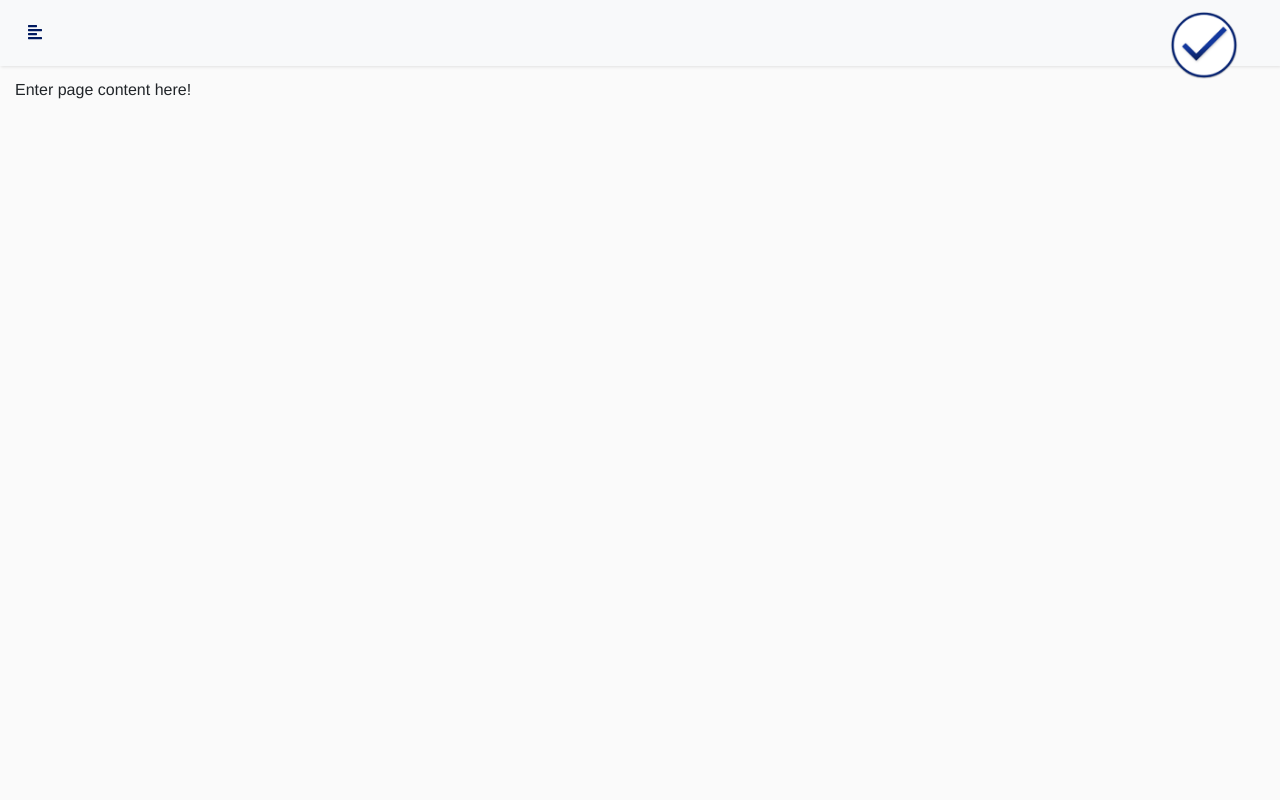
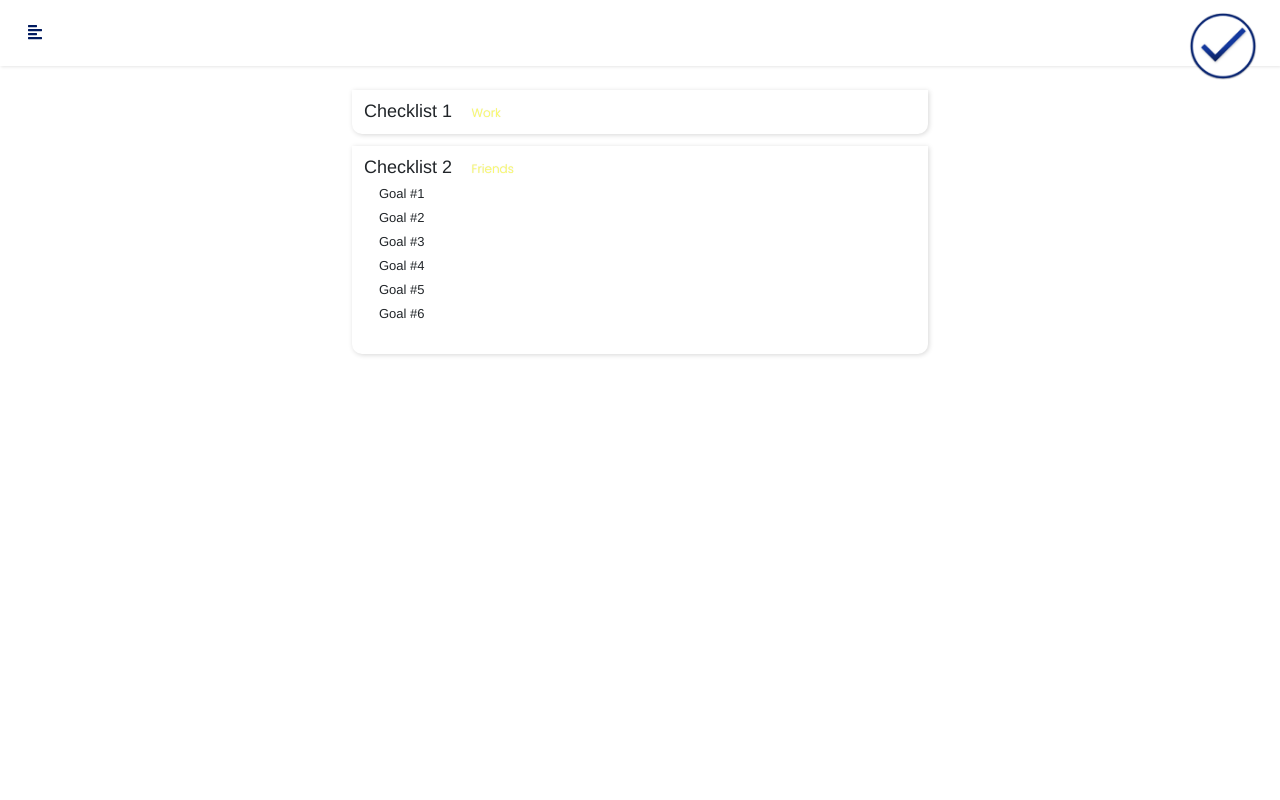
Before and after one commit to MedMekss/Listed, a Django app: page /todo/ in a window 1280 px wide. Run offline with Django 3.2, Linux system fonts and the light colour scheme; some libraries are stand-ins or nearby versions.

Commit message:
Checklists Incoming!
Added checklists and added some minor tweaks to the standard design.

```diff
--- /dev/null
+++ b/static/css/checklist.css
@@ -0,0 +1,60 @@
+.checklist {
+    display: flex;
+    border-radius: 0 0 10px 10px;
+    background-color: white;
+    overflow: auto;
+    margin: 12px auto;
+    box-shadow: 1px 1px 5px rgba(0, 0, 0, 0.16);
+}
+
+.checklistcategorytext {
+padding-left: 15px;
+    margin: 0;
+    display: inline;
+    font-size: 12px;
+    color: #FFFF58;
+    text-shadow: 0 0 1px rgba(0,0,0,0.16);
+}
+
+.checklistheader {
+    padding: 10px 12px;
+}
+
+.checklist {
+    text-align: left; !important;
+}
+
+.checklist h1 {
+    display: inline;
+    margin: 0;
+    font-size: 18px;
+    font-weight: normal;
+}
+
+.checklistbody {
+    padding: 2px 15px;
+}
+
+.checklist ul li {
+    font-size: 13px;
+    font-weight: normal;
+    line-height: 24px;
+}
+
+@media (max-width: 768px) {
+    .checklist {
+        width: 90vw;
+    }
+}
+
+@media (min-width: 768px) and (max-width: 1280px) {
+    .checklist {
+        width: 60vw;
+    }
+}
+
+@media (min-width: 1280px) {
+    .checklist {
+        width: 45vw;
+    }
+}
--- a/static/sidebar.css
+++ b/static/css/sidebar.css
@@ -2,10 +2,6 @@
     DEMO STYLE
 */
 @import "https://fonts.googleapis.com/css?family=Poppins:300,400,500,600,700";
-
-body {
-    background: #fafafa;
-}
 
 p {
     font-family: 'Poppins', sans-serif;
@@ -67,15 +63,11 @@ a:focus {
     background: #001A60;
     color: #fff;
     transition: all 0.3s;
+    box-shadow: 1px 1px 7px rgba(0, 0, 0, 0.38);
 }
 
 #sidebar.active {
     margin-left: calc(-70vw);
-}
-
-#sidebar .sidebar-header {
-    padding: 20px;
-    background: #6d7fcc;
 }
 
 #sidebar ul p {
@@ -84,7 +76,7 @@ a:focus {
 }
 
 #sidebar ul li a {
-    padding: 10px;
+    padding: 10px 20px;
     font-size: 1.1em;
     display: block;
 }
@@ -130,17 +122,6 @@ ul.CTAs a {
     margin-bottom: 5px;
 }
 
-a.download {
-    background: #fff;
-    color: #7386D5;
-}
-
-a.article,
-a.article:hover {
-    background: #6d7fcc !important;
-    color: #fff !important;
-}
-
 /* ---------------------------------------------------
     CONTENT STYLE
 ----------------------------------------------------- */
@@ -153,10 +134,9 @@ a.article:hover {
 
 .logo {
     width: 68px;
-    margin: -100px;
+    margin: -100px 1vw;
     position: relative;
     top: 12px;
-    margin-right: 2em;
 }
 
 /* ---------------------------------------------------
@@ -165,7 +145,7 @@ a.article:hover {
 
 @media (max-width: 768px) {
     #sidebar {
-        margin-left: calc(-80vw);
+        margin-left: calc(-80vw + -10px);
         width: 80vw;
     }
 
@@ -188,7 +168,7 @@ a.article:hover {
 @media (min-width: 768px) and (max-width: 1400px) {
     #sidebar {
         width: 25vw;
-        margin-left: calc(-25vw);
+        margin-left: calc(-25vw + -10px);
     }
 
     #sidebar.active {
@@ -212,7 +192,7 @@ a.article:hover {
 @media (min-width: 1400px) {
     #sidebar {
         width: 12vw;
-        margin-left: calc(-12vw);
+        margin-left: calc(-12vw + -10px);
     }
 
     #sidebar.active {
--- a/templates/todo/index.html
+++ b/templates/todo/index.html
@@ -1,5 +1,37 @@
 {% extends 'todo/template.html' %}
 
 {% block content %}
-    Enter page content here!
+    <div class="checklist">
+        <div class="checklistheader">
+            <h1>Checklist 1</h1>
+            <p class="checklistcategorytext">Work</p>
+        </div>
+    </div>
+
+    <div class="checklist">
+        <div class="checklistheader">
+            <h1>Checklist 2</h1>
+            <p class="checklistcategorytext">Friends</p>
+    <div class="checklistbody">
+            <ul class="list-unstyled">
+                <li>
+                    Goal #1
+                </li>
+                <li>
+                    Goal #2
+                </li>
+                <li>
+                    Goal #3
+                </li>
+                <li>
+                    Goal #4
+                </li>
+                <li>
+                    Goal #5
+                </li>
+                <li>
+                    Goal #6
+                </li>
+            </ul>
+        </div>
 {% endblock %}
--- a/templates/todo/template.html
+++ b/templates/todo/template.html
@@ -9,10 +9,11 @@
     <title>CHANGE THE TILE</title>
     <link rel="stylesheet" href="https://stackpath.bootstrapcdn.com/bootstrap/4.1.0/css/bootstrap.min.css"
           integrity="sha384-9gVQ4dYFwwWSjIDZnLEWnxCjeSWFphJiwGPXr1jddIhOegiu1FwO5qRGvFXOdJZ4" crossorigin="anonymous">
-    <link rel="stylesheet" href="{% static 'sidebar.css' %}">
+    <link rel="stylesheet" href="{% static 'css/sidebar.css' %}">
+    <link rel="stylesheet" href="{% static 'css/checklist.css' %}">
     <link rel="stylesheet"
           href="https://cdnjs.cloudflare.com/ajax/libs/malihu-custom-scrollbar-plugin/3.1.5/jquery.mCustomScrollbar.min.css">
-    <link rel="stylesheet" href="{% static 'style.css' %}">
+    <link rel="stylesheet" href="{% static 'css/style.css' %}">
     <script defer src="https://use.fontawesome.com/releases/v5.0.13/js/solid.js"
             integrity="sha384-tzzSw1/Vo+0N5UhStP3bvwWPq+uvzCMfrN1fEFe+xBmv1C/AtVX5K0uZtmcHitFZ"
             crossorigin="anonymous"></script>
@@ -24,12 +25,12 @@
 <body>
 <!-- Navigation Bar -->
 <div class="navigation">
-    <nav class="navbar navbar-expand-lg navbar-light bg-light justify-content-between" style="padding-left: 1em">
+    <nav class="navbar navbar-expand-lg navbar-light justify-content-between" style="padding-left: 1em">
         <button type="button" id="sidebarCollapse" class="btn btn-default">
             <i class="fas fa-align-left"></i>
             <span>Toggle Sidebar</span>
         </button>
-        <img src="{% static 'images/Logo – 2.png' %}" class="logo">
+        <a href="#homepagelink"> <img src="{% static 'images/Logo.png' %}" class="logo"></a>
     </nav>
 </div>
 <!-- Sidebar + Page Content -->
@@ -78,7 +79,7 @@
         </ul>
     </nav>
     <div id="content">
-        <div class="container-fluid">
+        <div>
             {% block content %}
             {% endblock %}
         </div>
```
Also changed, not shown: static/css/navbar.css (renamed from static/navbar.css), static/css/style.css (renamed from static/style.css), static/images/Logo – 2.png (deleted), static/images/Logo.png, static/images/Logo@2x.png (deleted), static/js/navbar.js (renamed from static/navbar.js).
